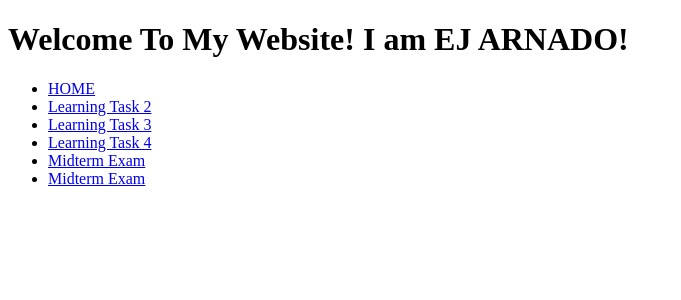
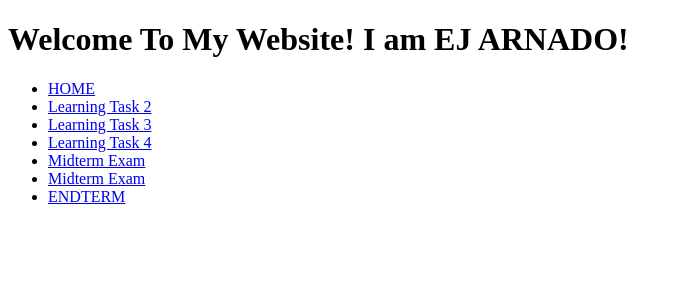
Before and after one commit to EJARNADO11/Learningtask, a PHP site: page / in a window 1280 px wide. Shown: the top 300 px of the page, without its empty margins (0-681 px from the left). Run offline with PHP 8.4, Linux system fonts and the light colour scheme.

Commit message:
Update index.php

```diff
--- a/index.php
+++ b/index.php
@@ -12,6 +12,8 @@
        <li><a href="/LT4/index.html">Learning Task 4</a></li>
        <li><a href="/LT5/index.html">Midterm Exam</a></li>
        <li><a href="/CLE1MT/index.html">Midterm Exam</a></li>
+       <li><a href="/CLE1MT/index.php">ENDTERM</a></li>
+
 
 
     </ul>
```
